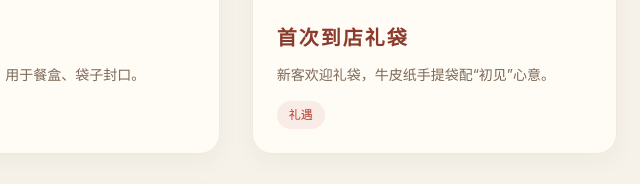
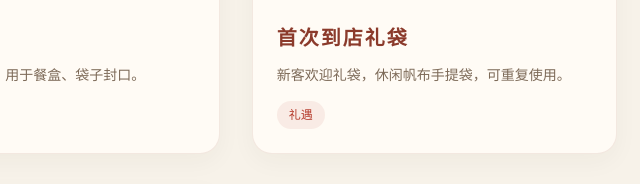
Before and after one commit to wangjiajiajohn/shop-theme, a website: page index.html in a window 1280 px wide. Shown: the part 2220-2404 px from the top of the page, 603-1243 px from the left. Drawn offline with Linux system fonts and the light colour scheme.

Commit message:
Redesign welcome tote bag, birthday card, thank you card with casual fashion style

```diff
--- a/index.html
+++ b/index.html
@@ -258,7 +258,7 @@ body {
       <div class="img-wrap"><img src="長楽炉端烧_首次到店礼袋效果图_轻松版.jpg" alt="首次到店礼袋"></div>
       <div class="info">
         <h3>首次到店礼袋</h3>
-        <p>新客欢迎礼袋，牛皮纸手提袋配“初见”心意。</p>
+        <p>新客欢迎礼袋，休闲帆布手提袋，可重复使用。</p>
         <span class="badge">礼遇</span>
       </div>
     </div>
```
Also changed, not shown: 長楽炉端烧_轻松版包装系统.html (+1 -1 lines), 長楽炉端烧_感谢卡效果图_轻松版.jpg, 長楽炉端烧_生日卡效果图_轻松版.jpg, 長楽炉端烧_首次到店礼袋效果图_轻松版.jpg.
